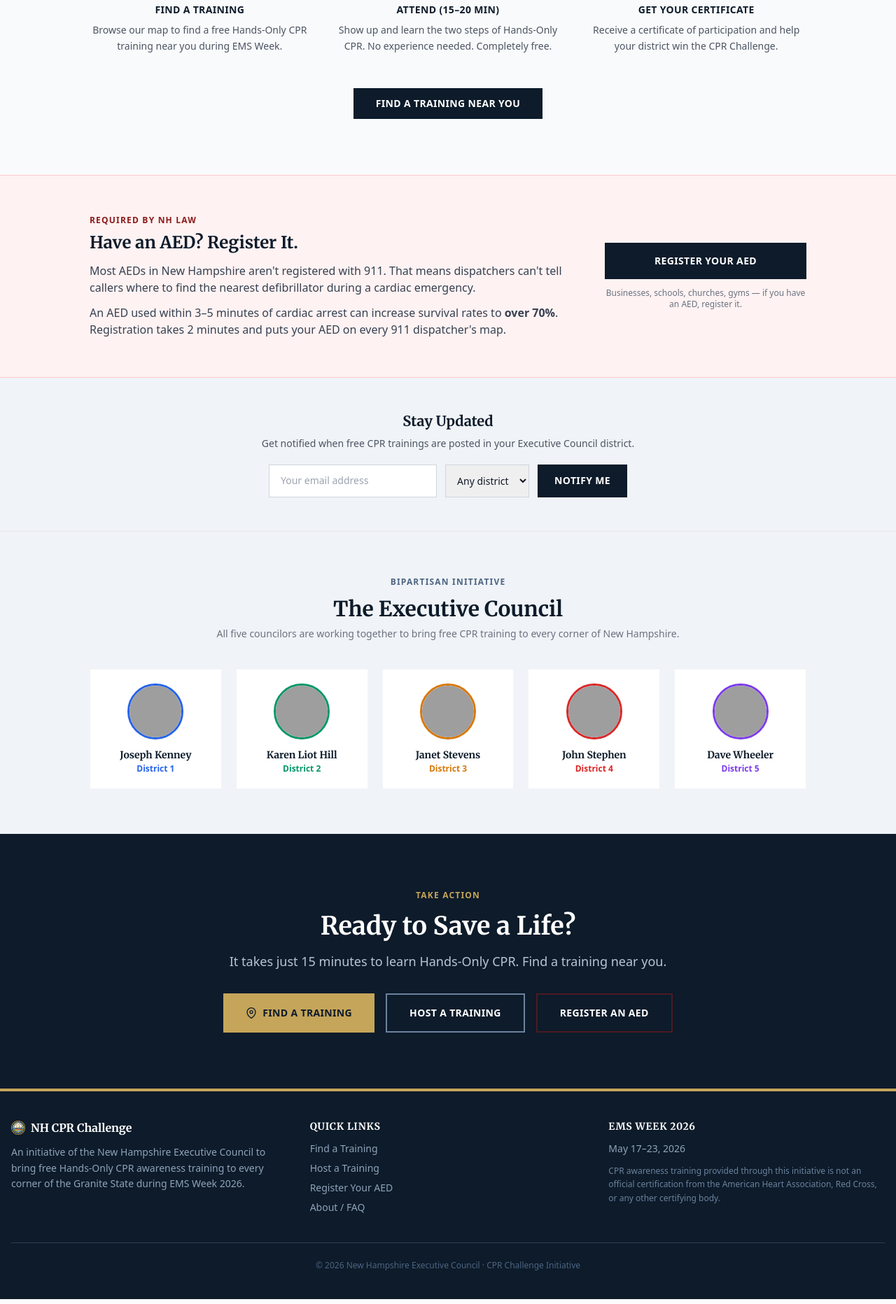
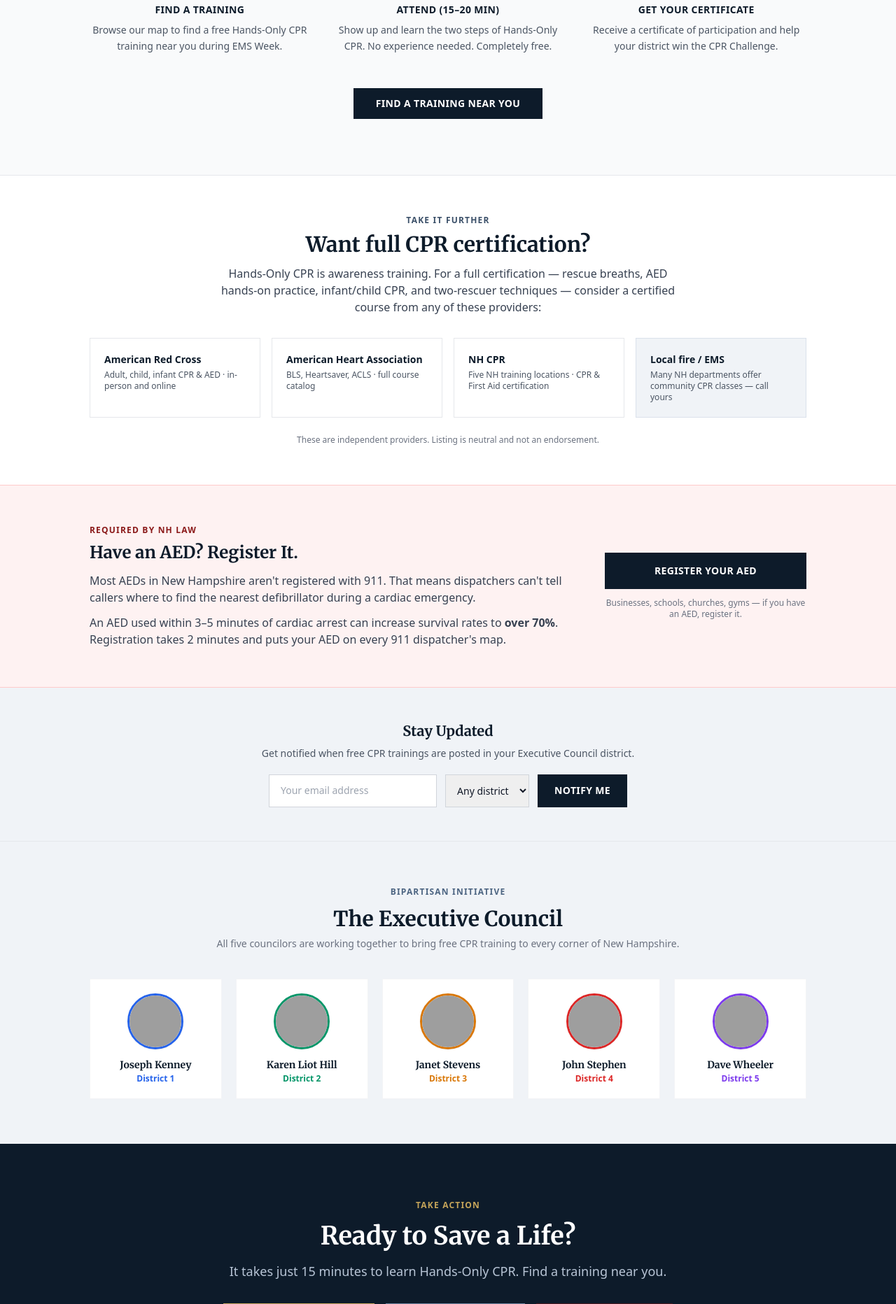
Before and after one commit to cmaidmentnh/nh-cpr-challenge, a Flask app: page / in a window 1280 px wide. Shown: the part 1664-3528 px from the top of the page at 70% size. Run offline with Flask 3, Linux system fonts and the light colour scheme; parts of the project's set-up code (start-up, migrations or seed data) failed here and were passed over; some libraries are stand-ins or nearby versions; grey boxes are pictures that could not be loaded.

Commit message:
Add NH CPR LLC disclaimer + 'Take It Further' certification section
Addresses name-confusion feedback from NH CPR, LLC. Changes:
- Footer disclaimer clarifying the Executive Council initiative is not
  affiliated with NH CPR, LLC or any private CPR company
- Homepage 'Take It Further' section with neutral links to Red Cross,
  AHA, NH CPR, and local fire/EMS for full certification options
- Certificate-ready email now includes the same provider list and the
  affiliation disclaimer

Co-Authored-By: Claude Opus 4.7 (1M context) <noreply@anthropic.com>

```diff
--- a/templates/base.html
+++ b/templates/base.html
@@ -232,8 +232,9 @@
                     <p class="text-xs mt-3 text-navy-400 leading-relaxed">CPR awareness training provided through this initiative is not an official certification from the American Heart Association, Red Cross, or any other certifying body.</p>
                 </div>
             </div>
-            <div class="border-t border-navy-700 mt-10 pt-6 text-center text-xs text-navy-500">
-                &copy; 2026 New Hampshire Executive Council &middot; CPR Challenge Initiative
+            <div class="border-t border-navy-700 mt-10 pt-6 text-center text-xs text-navy-500 space-y-2">
+                <p>NH CPR Challenge is an initiative of the New Hampshire Executive Council and is not affiliated with NH CPR, LLC or any private CPR training company.</p>
+                <p>&copy; 2026 New Hampshire Executive Council &middot; CPR Challenge Initiative</p>
             </div>
         </div>
     </footer>
--- a/templates/index.html
+++ b/templates/index.html
@@ -169,6 +169,38 @@
     </div>
 </section>
 
+<!-- Take It Further / Get Certified -->
+<section class="py-14 px-4 bg-white border-t border-gray-200">
+    <div class="max-w-5xl mx-auto">
+        <div class="text-center mb-8">
+            <p class="text-navy-600 text-xs font-semibold uppercase tracking-widest mb-2">Take It Further</p>
+            <h2 class="font-serif text-2xl md:text-3xl font-bold text-navy-900 mb-3">Want full CPR certification?</h2>
+            <p class="text-gray-700 text-sm md:text-base max-w-2xl mx-auto">
+                Hands-Only CPR is awareness training. For a full certification &mdash; rescue breaths, AED hands-on practice, infant/child CPR, and two-rescuer techniques &mdash; consider a certified course from any of these providers:
+            </p>
+        </div>
+        <div class="grid sm:grid-cols-2 lg:grid-cols-4 gap-4">
+            <a href="https://www.redcross.org/take-a-class" target="_blank" rel="noopener noreferrer" class="block bg-white border border-gray-200 hover:border-navy-500 p-5 transition">
+                <p class="font-bold text-navy-900 text-sm mb-1">American Red Cross</p>
+                <p class="text-gray-600 text-xs">Adult, child, infant CPR &amp; AED &middot; in-person and online</p>
+            </a>
+            <a href="https://cpr.heart.org/en/course-catalog-search" target="_blank" rel="noopener noreferrer" class="block bg-white border border-gray-200 hover:border-navy-500 p-5 transition">
+                <p class="font-bold text-navy-900 text-sm mb-1">American Heart Association</p>
+                <p class="text-gray-600 text-xs">BLS, Heartsaver, ACLS &middot; full course catalog</p>
+            </a>
+            <a href="https://www.nhcpr.com" target="_blank" rel="noopener noreferrer" class="block bg-white border border-gray-200 hover:border-navy-500 p-5 transition">
+                <p class="font-bold text-navy-900 text-sm mb-1">NH CPR</p>
+                <p class="text-gray-600 text-xs">Five NH training locations &middot; CPR &amp; First Aid certification</p>
+            </a>
+            <div class="block bg-navy-50 border border-navy-100 p-5">
+                <p class="font-bold text-navy-900 text-sm mb-1">Local fire / EMS</p>
+                <p class="text-gray-600 text-xs">Many NH departments offer community CPR classes &mdash; call yours</p>
+            </div>
+        </div>
+        <p class="text-center text-xs text-gray-500 mt-6">These are independent providers. Listing is neutral and not an endorsement.</p>
+    </div>
+</section>
+
 <!-- Register Your AED -->
 <section class="py-14 px-4 bg-cpr-light border-y border-red-200">
     <div class="max-w-5xl mx-auto md:flex md:items-center md:gap-10">
```
Also changed, not shown: emails.py (+9 -1 lines).
